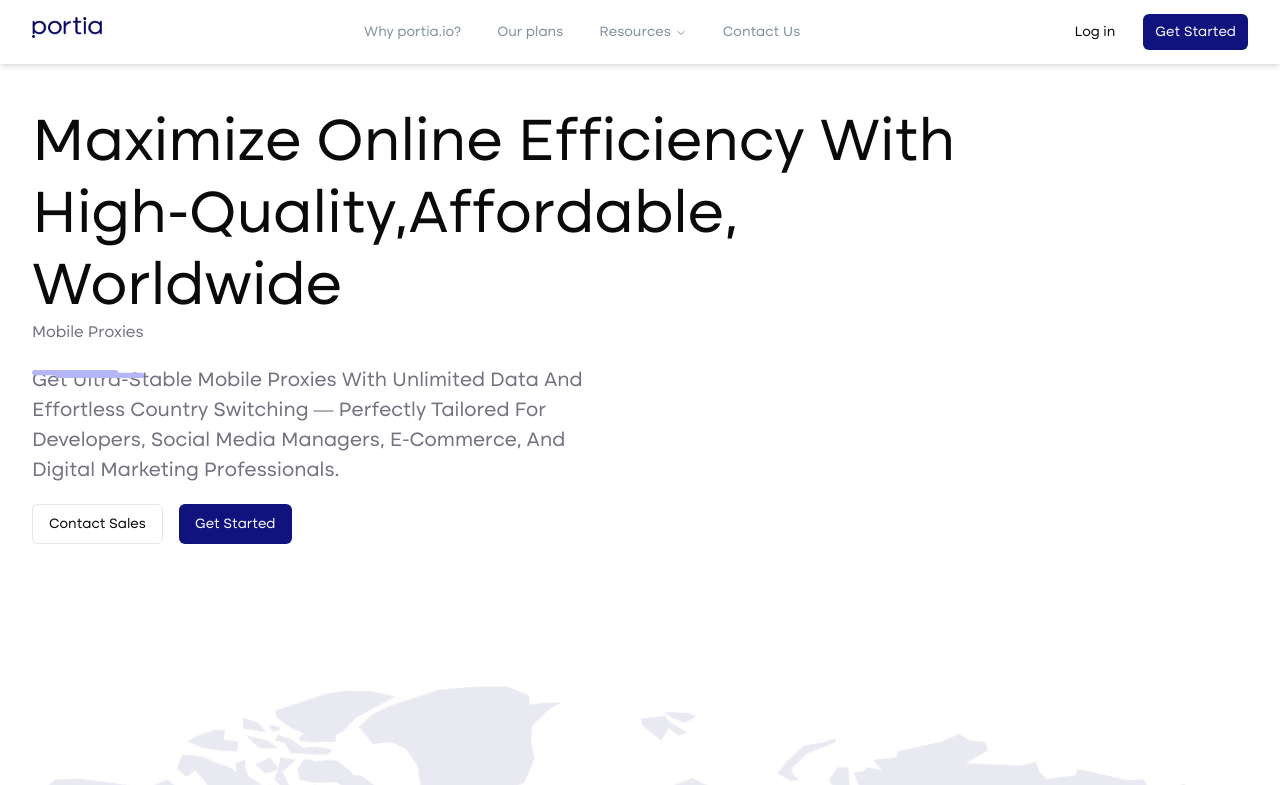
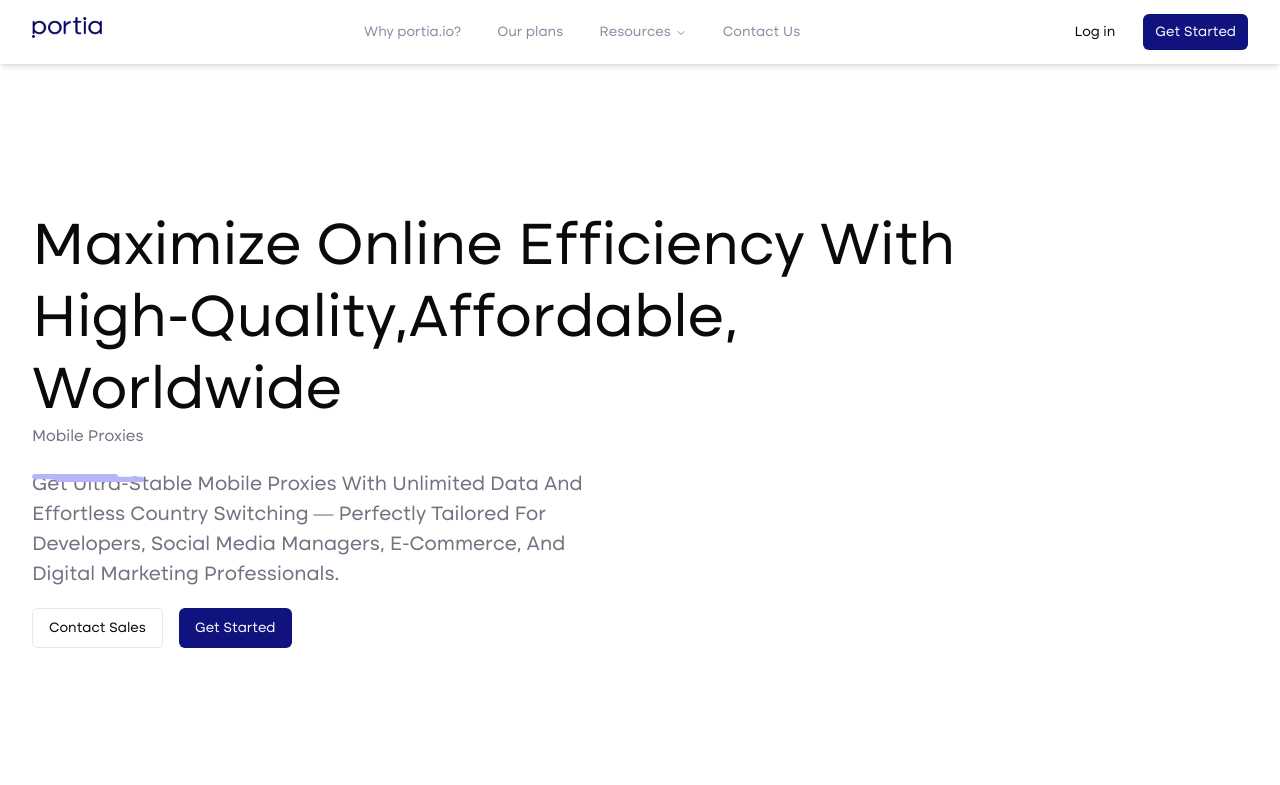
Before and after one commit to Saeed-Altout/portia, a Next.js app: page / in a window 1280 px wide. Shown: the top 785 px of the page. Built offline with nearby package versions, Linux system fonts and the light colour scheme.

Commit message:
update distance between sections.

```diff
--- a/app/globals.css
+++ b/app/globals.css
@@ -84,7 +84,7 @@ body,
   }
 
   .section {
-    @apply w-full py-10;
+    @apply w-full py-36;
   }
 }
 
```
